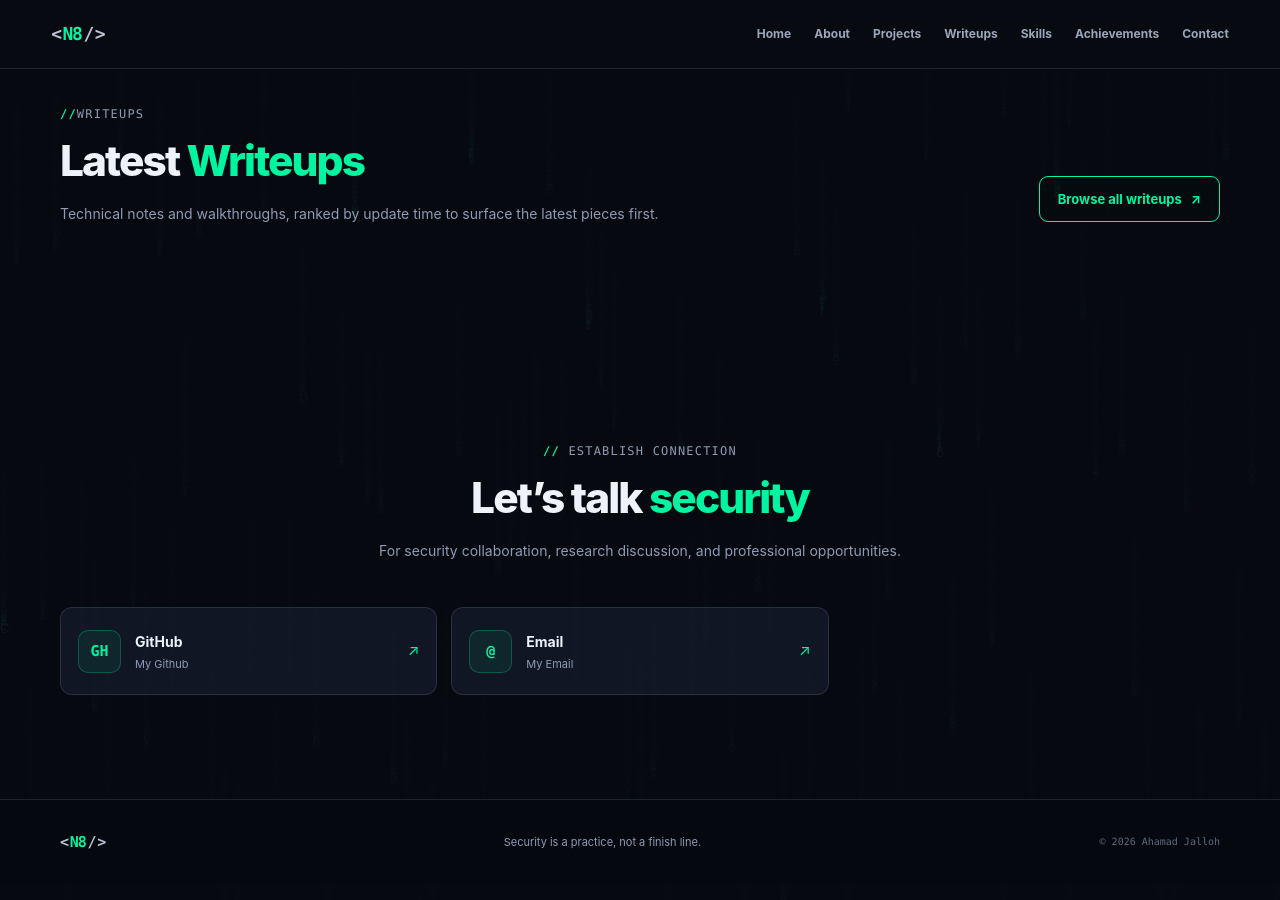
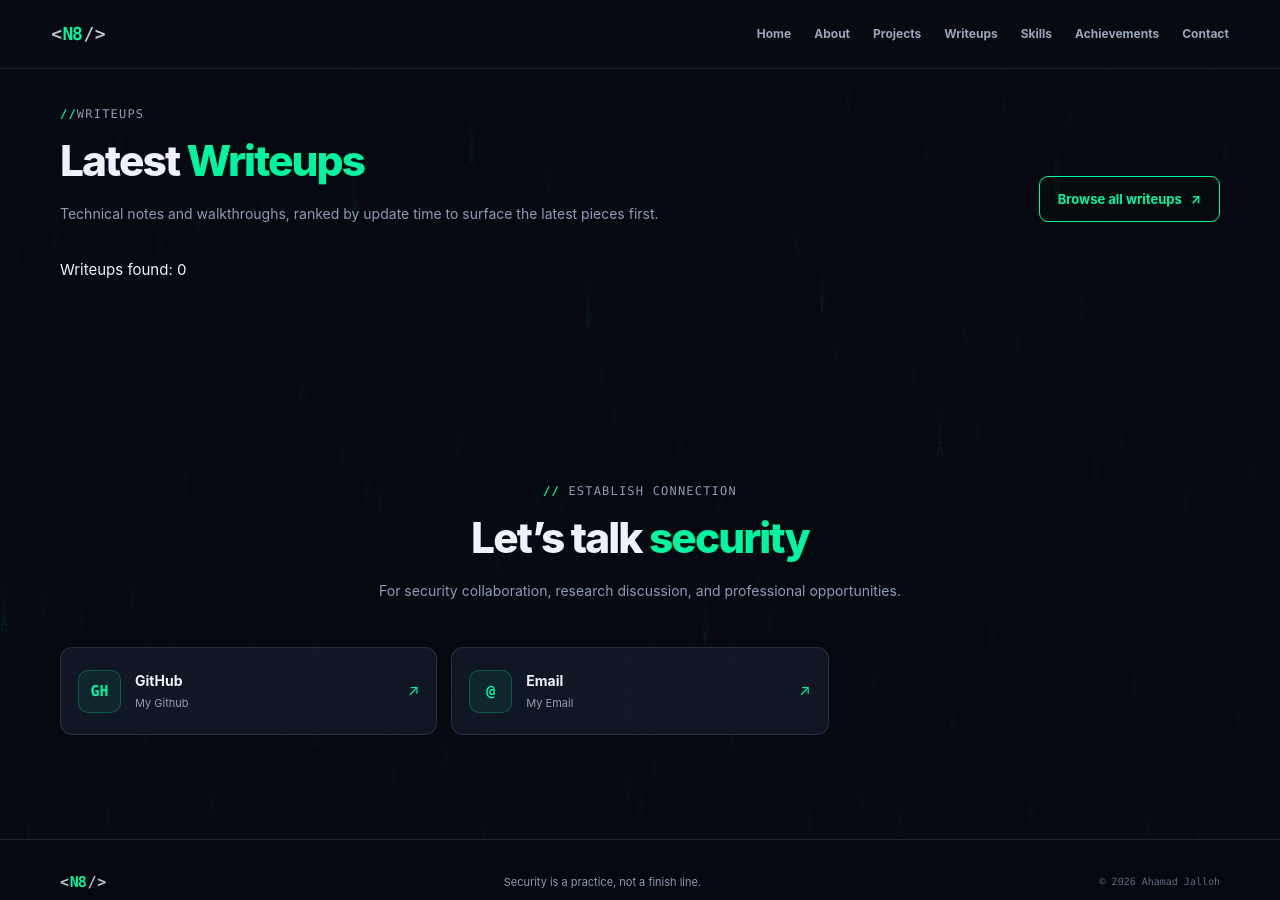
Before and after one commit to Ningen820/Ningen820.github.io, a Jekyll site: the page built from index.html, in a window 1280 px wide and 900 px high, scrolled down 2935 px. Built offline with Jekyll 4.4.1, drawn with Linux system fonts in a browser that asks for light colours.

Commit message:
Update index.html

```diff
--- a/index.html
+++ b/index.html
@@ -160,6 +160,7 @@ description: Offensive security, vulnerability research, digital forensics, and
   <div class="section-title-row"><div class="section-heading section-heading-left"><p class="section-kicker"><span>//</span>WRITEUPS</p><h2>Latest <span class="accent">Writeups</span></h2><p class="section-intro">Technical notes and walkthroughs, ranked by update time to surface the latest pieces first.</p></div><a class="button button-outline" href="{{ '/writeups/' | relative_url }}">Browse all writeups <span aria-hidden="true">↗</span></a></div>
   {% assign home_writeups_limit = 3 %}
   {% assign home_writeups = site.writeups | sort: 'date' | reverse %}
+  <p>Writeups found: {{ site.writeups.size }}</p>
   <div class="writeup-card-grid">
     {% for writeup in home_writeups limit: home_writeups_limit %}
     <a class="writeup-card spotlight" href="{{ writeup.url | relative_url }}">
```
